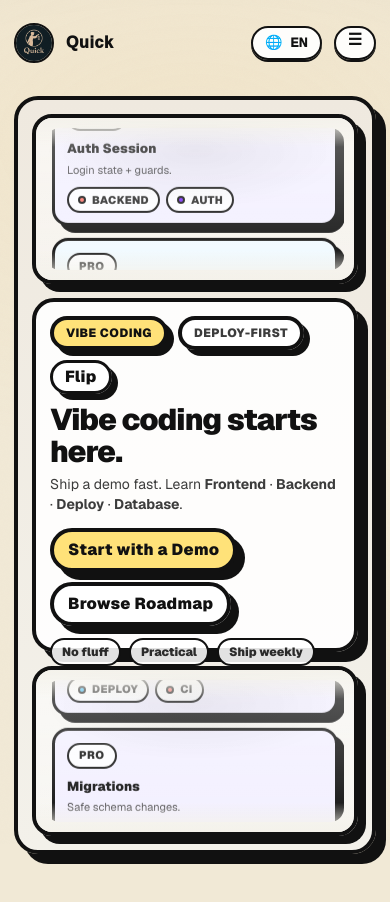
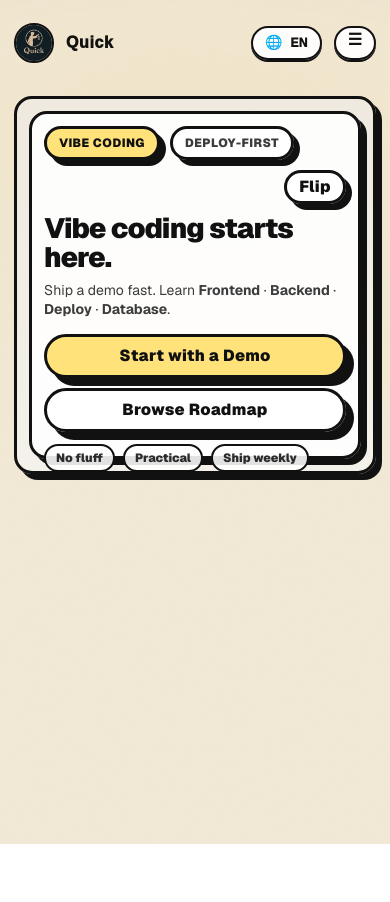
Before and after one commit to Ysircan/QUICK_VIBE, a Next.js app: page / in a window 390 px wide. After the commit the page ends 844 px from the top, so only its background shows below. Built offline with nearby package versions, Linux system fonts and the light colour scheme.

Commit message:
fix(hero): mobile layout (hide rails) + responsive polish

```diff
--- a/components/home/homeHero.module.css
+++ b/components/home/homeHero.module.css
@@ -447,7 +447,7 @@
     min-height: auto;
   }
 
-  /* rails become short “ambient bands” */
+  /* rails become shorter and calmer */
   .rail{
     height: 190px;
   }
@@ -474,34 +474,76 @@
     padding: 0 14px;
   }
 
+  /* keep flip on the right side in narrow layouts */
   .flipBtn{
-    margin-left: 0; /* avoid pushing to the far right on narrow screens */
+    margin-left: auto;
   }
 }
 
-@media (max-width: 520px){
+/* ===== Phone: center-only (rails off) ===== */
+@media (max-width: 720px){
   .hero{
-    padding: 14px;
+    --stroke: 3px;
+    --shadow-hard: 6px 6px 0 var(--ink);
+    border-radius: 18px;
+    padding: 12px;
+  }
+
+  .rail{
+    display: none;
   }
 
   .centerShell{
     padding: 14px;
+    border-radius: 18px;
   }
 
   .h1{
     font-size: 30px;
+    line-height: 1.05;
   }
 
   .sub{
     font-size: 14px;
   }
 
+  .ctaRow{
+    flex-direction: column;
+    align-items: stretch;
+    gap: 10px;
+  }
+
+  .btn{
+    width: 100%;
+    justify-content: center;
+    height: 44px;
+  }
+
+  .pillRow{
+    flex-wrap: wrap;
+    gap: 10px;
+  }
+
   .backGrid{
     grid-template-columns: 1fr;
   }
+}
 
-  .rail{
-    height: 170px; /* keep it light */
+@media (max-width: 520px){
+  .hero{
+    padding: 12px;
+  }
+
+  .centerShell{
+    padding: 12px;
+  }
+
+  .h1{
+    font-size: 28px;
+  }
+
+  .sub{
+    font-size: 14px;
   }
 
   .miniTitle{ font-size: 13px; }
```
